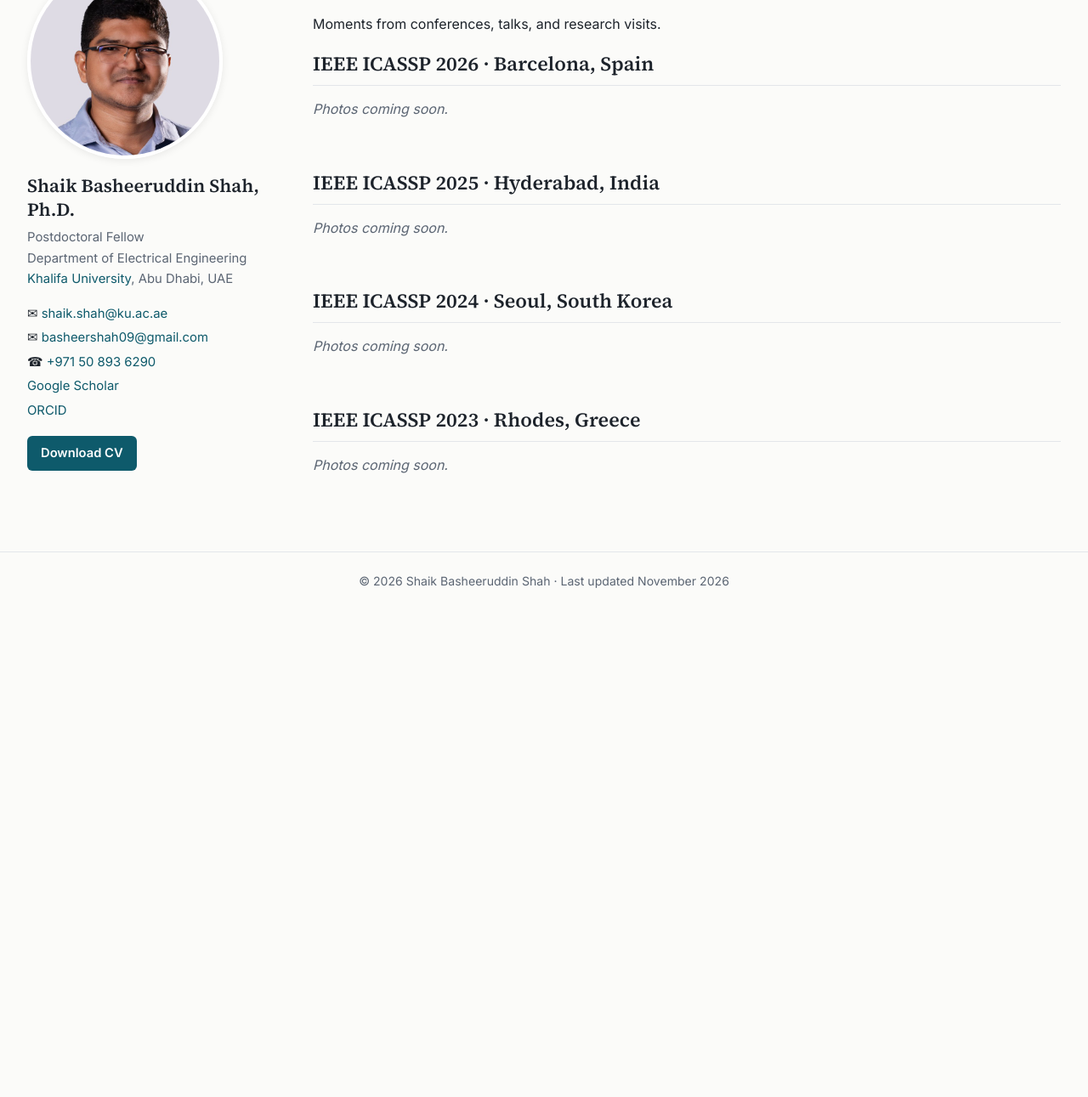
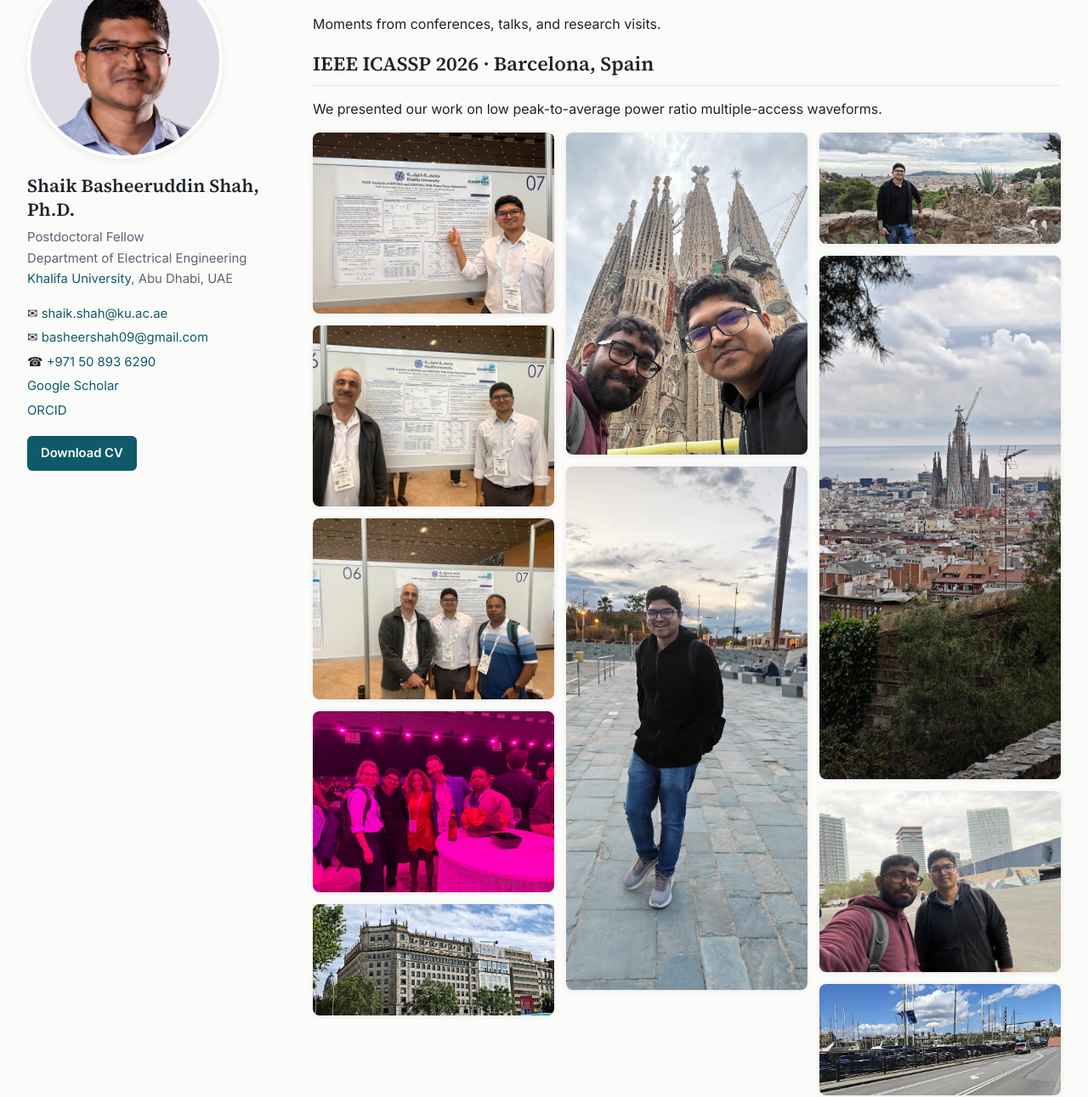
Before and after one commit to basheershah/basheershah.github.io, a plain HTML site: page photos.html in a window 1280 px wide. Shown: the part 149-1440 px from the top of the page at 85% size. Before the commit the page ends 866 px from the top, so only its background shows below. Drawn offline with Linux system fonts and the light colour scheme.

Commit message:
Add files via upload

```diff
--- a/assets/css/style.css
+++ b/assets/css/style.css
@@ -267,3 +267,8 @@ main p { text-align: justify; hyphens: auto; }
   ul.collab li { break-inside: avoid; }
 }
 .theme-figs figure.slim img { max-width: 720px; margin: 0 auto; }
+
+/* Masonry gallery: shows full photos (portrait and landscape) without cropping */
+.gallery.masonry { display: block; columns: 3 280px; column-gap: 14px; }
+.gallery.masonry figure { break-inside: avoid; margin: 0 0 14px; }
+.gallery.masonry img { aspect-ratio: auto; height: auto; object-fit: initial; }
--- a/photos.html
+++ b/photos.html
@@ -55,15 +55,26 @@
          1. Upload your photos into the folder assets/img/photos/
             (e.g. icassp2026-1.jpg). Landscape photos look best.
          2. Copy one <figure> line below, paste it inside the right gallery,
-            and change the file name and caption.
-            <figure><a href="assets/img/photos/FILE.jpg"><img src="assets/img/photos/FILE.jpg" alt="CAPTION" loading="lazy"></a><figcaption>CAPTION</figcaption></figure>
+            and change the file name and the alt text.
+            <figure><a href="assets/img/photos/FILE.jpg"><img src="assets/img/photos/FILE.jpg" alt="CAPTION" loading="lazy"></a></figure>
          3. Delete the "Photos coming soon" line of that gallery.
          To add a new event, copy a whole <h2> + <div class="gallery"> block.
     ====================================================================== -->
 
     <h2 class="first">IEEE ICASSP 2026 &middot; Barcelona, Spain</h2>
-    <div class="gallery">
-      <p class="gallery-empty">Photos coming soon.</p>
+    <p>We presented our work on low peak-to-average power ratio multiple-access waveforms.</p>
+    <div class="gallery masonry">
+      <figure><a href="assets/img/photos/icassp2026-poster-solo.jpg"><img src="assets/img/photos/icassp2026-poster-solo.jpg" alt="Presenting our poster" loading="lazy"></a></figure>
+      <figure><a href="assets/img/photos/icassp2026-poster-1.jpg"><img src="assets/img/photos/icassp2026-poster-1.jpg" alt="With Dr. Nazar Ali at our poster" loading="lazy"></a></figure>
+      <figure><a href="assets/img/photos/icassp2026-poster-2.jpg"><img src="assets/img/photos/icassp2026-poster-2.jpg" alt="With Dr. Nazar Ali and Dr. Satish Mulleti at the poster session" loading="lazy"></a></figure>
+      <figure><a href="assets/img/photos/icassp2026-reception.jpg"><img src="assets/img/photos/icassp2026-reception.jpg" alt="With colleagues at the conference reception" loading="lazy"></a></figure>
+      <figure><a href="assets/img/photos/icassp2026-banco-espana.jpg"><img src="assets/img/photos/icassp2026-banco-espana.jpg" alt="Banco de España building, Plaça de Catalunya" loading="lazy"></a></figure>
+      <figure><a href="assets/img/photos/icassp2026-sagrada-selfie.jpg"><img src="assets/img/photos/icassp2026-sagrada-selfie.jpg" alt="With a friend at the Sagrada Família" loading="lazy"></a></figure>
+      <figure><a href="assets/img/photos/icassp2026-seafront.jpg"><img src="assets/img/photos/icassp2026-seafront.jpg" alt="Evening walk along the Barcelona seafront" loading="lazy"></a></figure>
+      <figure><a href="assets/img/photos/icassp2026-park-guell.jpg"><img src="assets/img/photos/icassp2026-park-guell.jpg" alt="At Park Güell, overlooking Barcelona" loading="lazy"></a></figure>
+      <figure><a href="assets/img/photos/icassp2026-sagrada-view.jpg"><img src="assets/img/photos/icassp2026-sagrada-view.jpg" alt="The Sagrada Família rising above the city" loading="lazy"></a></figure>
+      <figure><a href="assets/img/photos/icassp2026-forum.jpg"><img src="assets/img/photos/icassp2026-forum.jpg" alt="Near the conference venue, by the Natural Sciences Museum" loading="lazy"></a></figure>
+      <figure><a href="assets/img/photos/icassp2026-port-vell.jpg"><img src="assets/img/photos/icassp2026-port-vell.jpg" alt="Port Vell marina" loading="lazy"></a></figure>
     </div>
 
     <h2>IEEE ICASSP 2025 &middot; Hyderabad, India</h2>
```
Also changed, not shown: research.html (+3 -0 lines), assets/img/photos/icassp2026-banco-espana.jpg (added), assets/img/photos/icassp2026-forum.jpg (added), assets/img/photos/icassp2026-park-guell.jpg (added), assets/img/photos/icassp2026-port-vell.jpg (added), assets/img/photos/icassp2026-poster-1.jpg (added), assets/img/photos/icassp2026-poster-2.jpg (added), assets/img/photos/icassp2026-poster-solo.jpg (added), assets/img/photos/icassp2026-reception.jpg (added), assets/img/photos/icassp2026-sagrada-selfie.jpg (added), assets/img/photos/icassp2026-sagrada-view.jpg (added), assets/img/photos/icassp2026-seafront.jpg (added).
